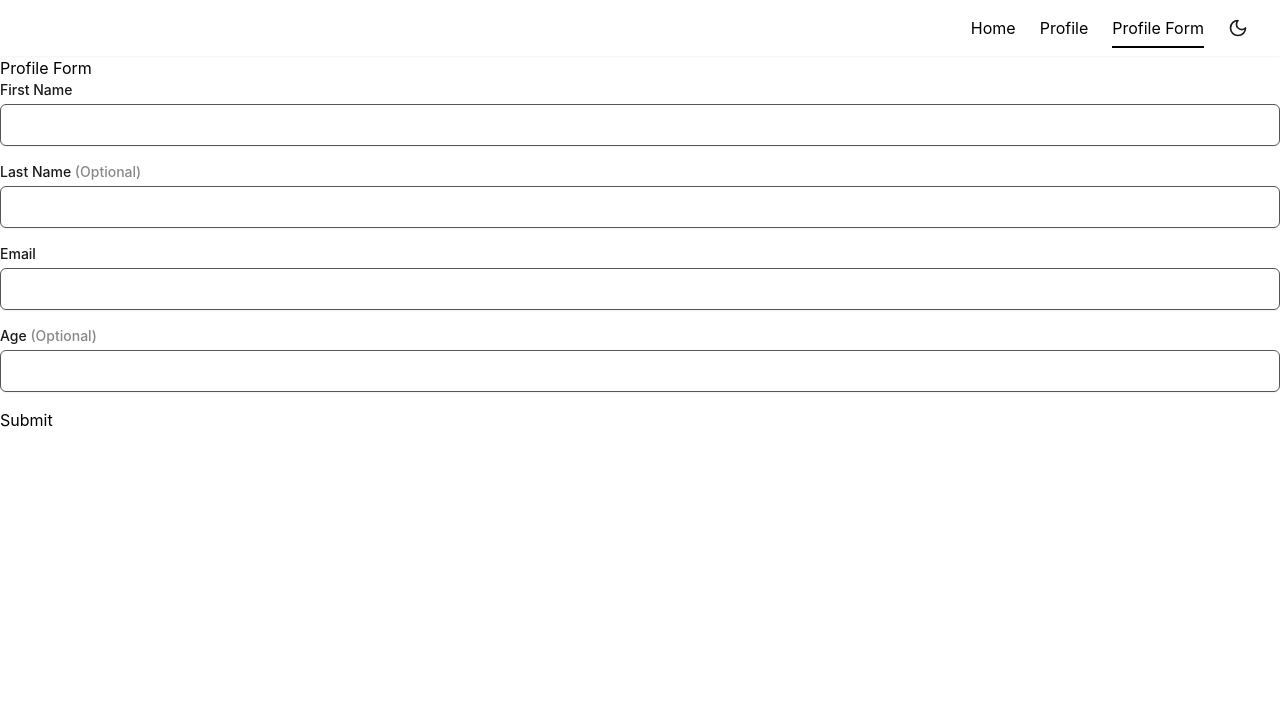
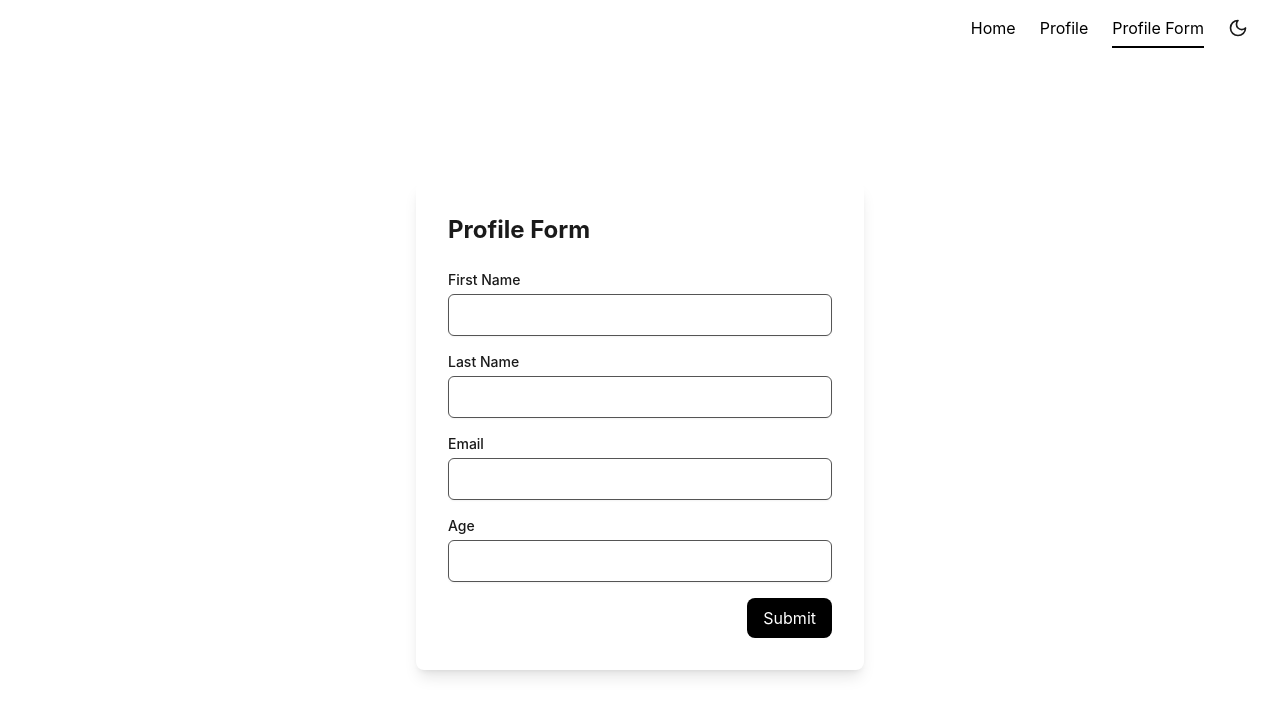
Before and after one commit to HirenLimbasiya/profile-management, a React (Create React App) app: page /profile-form in a window 1280 px wide. Shown: the top 716 px of the page. Built offline with nearby package versions, Linux system fonts and the light colour scheme; no server answers.

Commit message:
add form style

```diff
--- a/src/components/Form/Button.tsx
+++ b/src/components/Form/Button.tsx
@@ -1,10 +1,29 @@
 import React from "react";
 
-const Button: React.FC<React.ButtonHTMLAttributes<HTMLButtonElement>> = ({
+interface ButtonProps extends React.ButtonHTMLAttributes<HTMLButtonElement> {
+  variant?: "primary" | "secondary" | "danger" | "success";
+}
+
+const Button: React.FC<ButtonProps> = ({
   children,
+  variant = "primary",
   ...props
 }) => {
-  return <button {...props}>{children}</button>;
+  const baseStyles =
+    "py-2 px-4 rounded-lg transition-transform duration-150 ease-in-out focus:outline-none";
+
+  const variantStyles = {
+    primary: "bg-primary text-bg hover:bg-secondary", // Primary variant with a defined background
+    secondary: "bg-secondary text-bg hover:bg-primary", // Secondary variant
+    danger: "bg-error text-bg", // Danger variant
+    success: "bg-success text-bg hover:bg-muted", // Success variant
+  };
+
+  return (
+    <button {...props} className={`${baseStyles} ${variantStyles[variant]}`}>
+      {children}
+    </button>
+  );
 };
 
 export default Button;
--- a/src/components/ProfileForm/ProfileFormComponent.tsx
+++ b/src/components/ProfileForm/ProfileFormComponent.tsx
@@ -64,15 +64,16 @@ const ProfileFormComponent: React.FC = () => {
 
   if (fetchState.loading) {
     return (
-      <div>
+      <div className="flex justify-center items-center h-[calc(100vh-60px)] bg-bg text-text">
         <Loader size={30} />
       </div>
     );
   }
 
   return (
-    <div>
-      <h1>Profile Form</h1>
+    <div className="flex justify-center items-center h-[calc(100vh-60px)] bg-bg text-text">
+      <div className="bg-muted rounded-lg shadow-lg p-8 w-full max-w-md">
+        <h1 className="text-2xl font-bold mb-6">Profile Form</h1>
         <form onSubmit={handleSubmit}>
           <Input
             id="first-name"
@@ -110,7 +111,11 @@ const ProfileFormComponent: React.FC = () => {
             onChange={handleChange}
             error={fieldErrors.age}
           />
-        <Button type="submit" disabled={saveState.loading || deleteState.loading}>
+          <div className="flex justify-end space-x-4 mt-4">
+            <Button
+              type="submit"
+              disabled={saveState.loading || deleteState.loading}
+            >
               {saveState.loading ? (
                 <Loader size={5} />
               ) : formState.firstName ? (
@@ -124,12 +129,15 @@ const ProfileFormComponent: React.FC = () => {
               <Button
                 type="button"
                 onClick={handleDelete}
+                variant="danger" // Set variant to danger for delete button
                 disabled={deleteState.loading || saveState.loading}
               >
-            {deleteState.loading ? <Loader size={5} /> : "Delete"}{" "}
+                {deleteState.loading ? <Loader size={5} /> : "Delete"}
               </Button>
             )}
+          </div>
         </form>
+      </div>
     </div>
   );
 };
--- a/src/index.css
+++ b/src/index.css
@@ -23,7 +23,7 @@ code {
   --color-primary: #000000; /* Pure black for primary actions */
   --color-secondary: #555555; /* Medium gray for secondary elements */
   --color-accent: #333333; /* Darker gray for accent elements */
-  --color-muted: #888888; /* Light gray for muted text */
+  --color-muted: #ffffff; /* Light gray for muted text */
   --color-highlight: #000000; /* Black for highlights */
   --color-error: #ff0000; /* Red for errors */
   --color-success: #008000; /* Green for success */
@@ -37,7 +37,7 @@ code {
   --color-primary: #ffffff; /* White for primary actions */
   --color-secondary: #cccccc; /* Light gray for secondary elements */
   --color-accent: #aaaaaa; /* Muted gray for accents */
-  --color-muted: #999999; /* Medium gray for muted text */
+  --color-muted: #2b2b2b; /* Medium gray for muted text */
   --color-highlight: #ffffff; /* White for highlights */
   --color-error: #ff6b6b; /* Soft red for errors */
   --color-success: #00e676; /* Lighter green for success */
```
Lines whose indentation alone changed are shown as unchanged.
